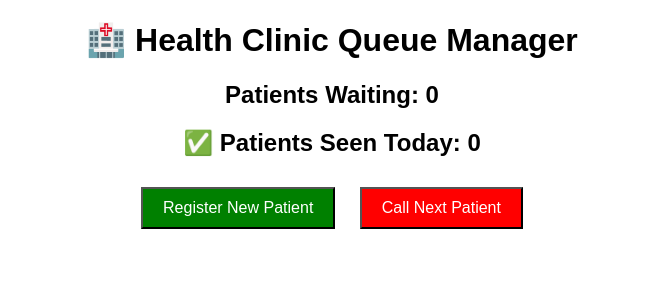
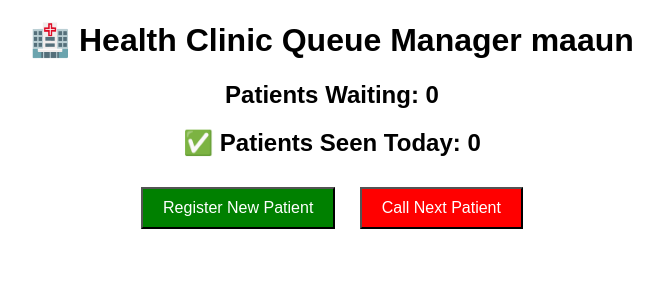
Before and after one commit to stancov1204/health-clinic-queue-maaun, a Flask app: page / in a window 1280 px wide. Shown: the top 300 px of the page, without its empty margins (308-971 px from the left). Run offline with Flask 3, Linux system fonts and the light colour scheme.

Commit message:
Updated main title for better branding

```diff
--- a/templates/index.html
+++ b/templates/index.html
@@ -10,7 +10,7 @@
     </style>
 </head>
 <body>
-    <h1>🏥 Health Clinic Queue Manager</h1>
+    <h1>🏥 Health Clinic Queue Manager maaun</h1>
     <h2>Patients Waiting: {{ queue|length }}</h2>
 
     <ul>
```
